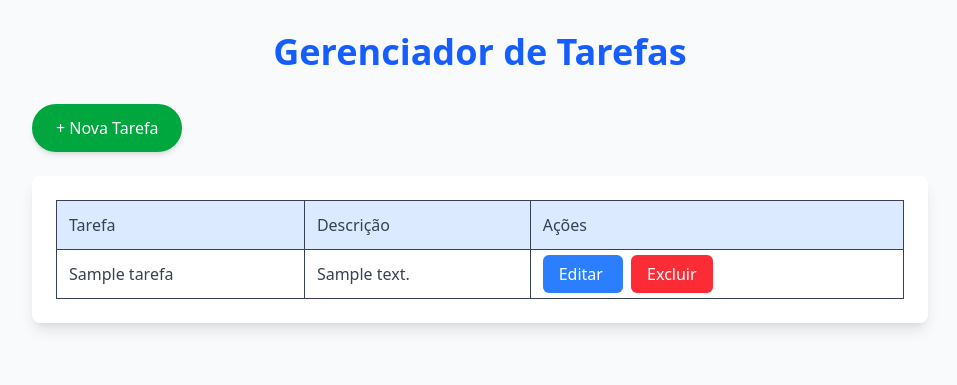
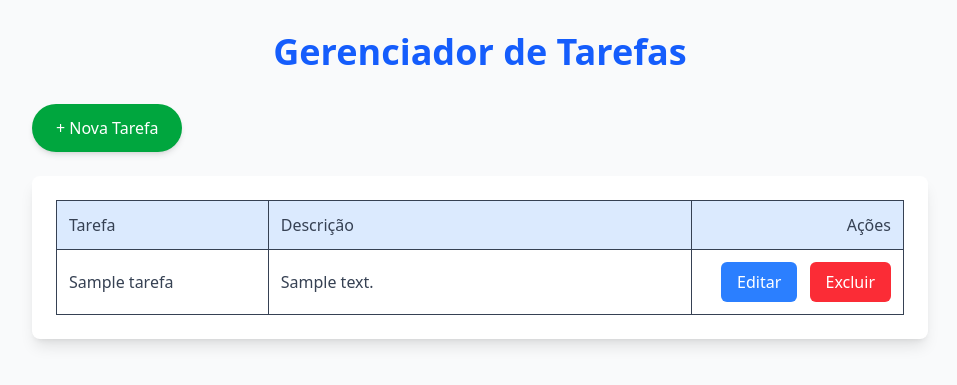
Before and after one commit to GabrielCabral4/DjangoCrud, a Django app: page / in a window 1280 px wide. Shown: the top 385 px of the page, without its empty margins (160-1117 px from the left). Run offline with Django 5.2, Linux system fonts and the light colour scheme; tables that the repository leaves empty hold one stand-in row (values such as "Sample post"); style sheets or scripts are compiled from the project's sources.

Commit message:
Ajuste de enquadramento da tabela

```diff
--- a/tarefas/templates/tarefas/lista.html
+++ b/tarefas/templates/tarefas/lista.html
@@ -27,9 +27,9 @@
                 <table class="w-full border-collapse text-gray-700">
                     <thead>
                         <tr class="bg-blue-100">
-                            <th class="border p-3 text-left font-medium">Tarefa</th>
-                            <th class="border p-3 text-left font-medium">Descrição</th>
-                            <th class="border p-3 text-left font-medium">Ações</th>
+                            <th class="border p-3 text-left font-medium w-1/4">Tarefa</th>
+                            <th class="border p-3 text-left font-medium w-2/4">Descrição</th>
+                            <th class="border p-3 text-left font-medium w-1/4 text-right">Ações</th>
                         </tr>
                     </thead>
                     <tbody>
@@ -37,13 +37,13 @@
                         <tr class="hover:bg-gray-50 transition duration-200">
                             <td class="border p-3">{{ tarefa.titulo }}</td>
                             <td class="border p-3">{{ tarefa.descricao|default:"Sem descrição" }}</td>
-                            <td class="border p-3 space-x-2">
+                            <td class="border p-3 text-right space-x-2">
                                 <a href="{% url 'editar_tarefa' tarefa.id %}"
-                                   class="bg-blue-500 text-white px-4 py-2 rounded-md hover:bg-blue-600 transition duration-300">
+                                   class="bg-blue-500 text-white px-4 py-2 rounded-md hover:bg-blue-600 transition duration-300 inline-block">
                                     Editar
                                 </a>
                                 <a href="{% url 'deletar_tarefa' tarefa.id %}"
-                                   class="bg-red-500 text-white px-4 py-2 rounded-md hover:bg-red-600 transition duration-300">
+                                   class="bg-red-500 text-white px-4 py-2 rounded-md hover:bg-red-600 transition duration-300 inline-block">
                                     Excluir
                                 </a>
                             </td>
```
